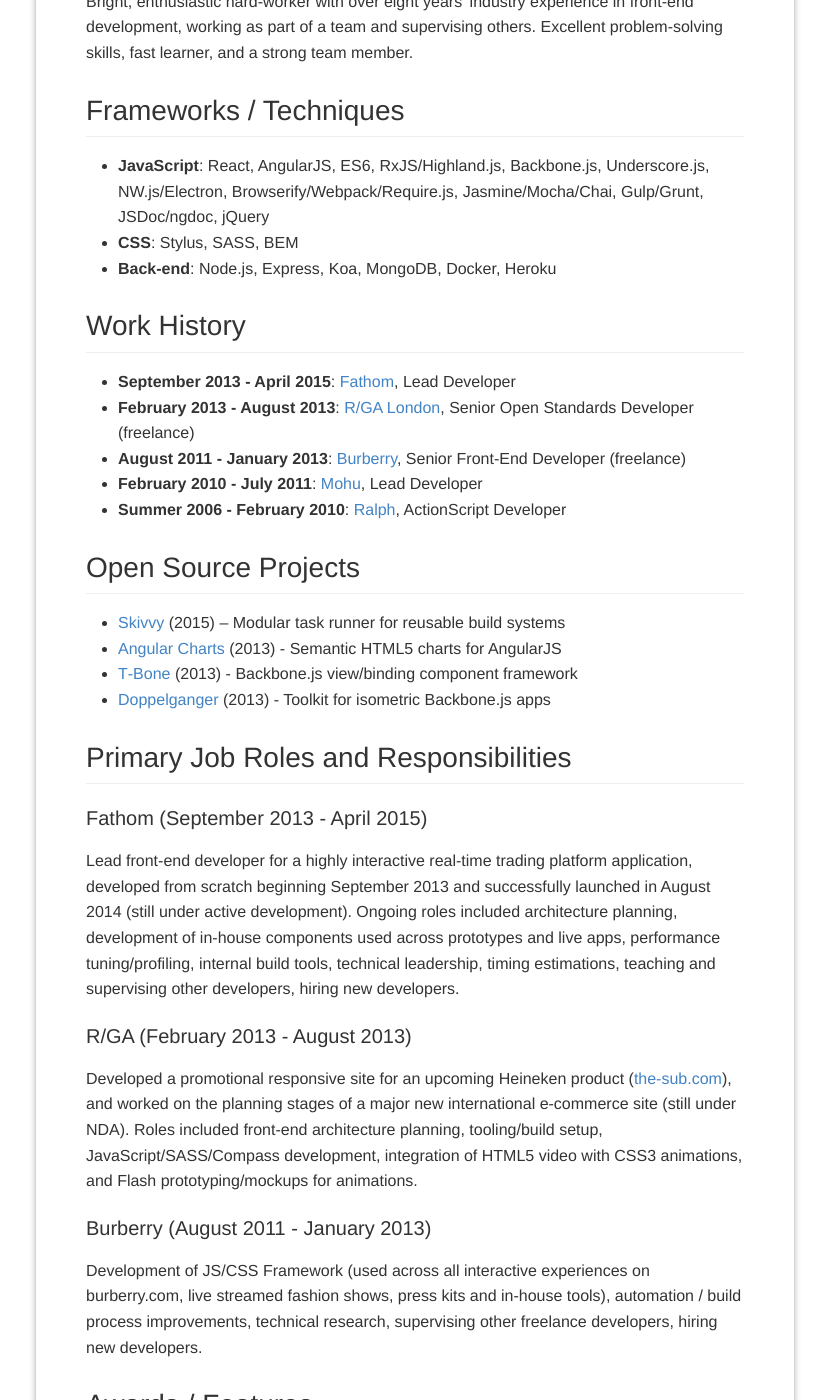
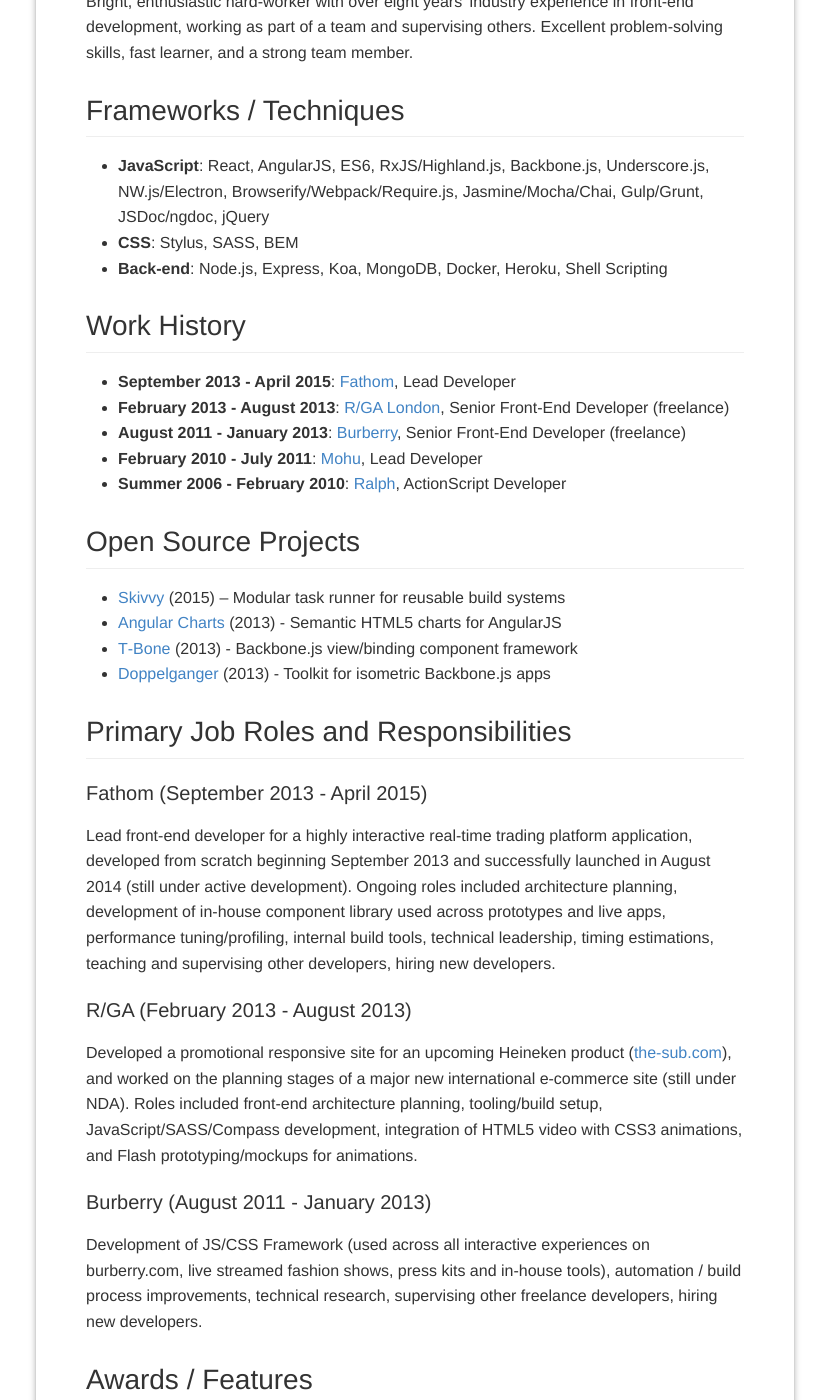
Before and after one commit to timkendrick/timkendrick.github.io, a Jekyll site: the page built from resume.html, in a window 1280 px wide and 1400 px high, scrolled down 531 px. Shown: the whole window, without its empty margins (225-1054 px from the left). Built offline with Jekyll 4.4.1, drawn with Linux system fonts in a browser that asks for light colours.

Commit message:
Resumé updates

```diff
--- a/_includes/resume.md
+++ b/_includes/resume.md
@@ -16,13 +16,13 @@
 
 - **JavaScript**: React, AngularJS, ES6, RxJS/Highland.js, Backbone.js, Underscore.js, NW.js/Electron, Browserify/Webpack/Require.js, Jasmine/Mocha/Chai, Gulp/Grunt, JSDoc/ngdoc, jQuery
 - **CSS**: Stylus, SASS, BEM
-- **Back‑end**: Node.js, Express, Koa, MongoDB, Docker, Heroku
+- **Back‑end**: Node.js, Express, Koa, MongoDB, Docker, Heroku, Shell Scripting
 
 
 ## Work History
 
 - **September 2013 - April 2015**: [Fathom](http://fathomlondon.com/), Lead Developer
-- **February 2013 - August 2013**: [R/GA London](http://rga.com/offices/london), Senior Open Standards Developer (freelance)
+- **February 2013 - August 2013**: [R/GA London](http://rga.com/offices/london), Senior Front‑End Developer (freelance)
 - **August 2011 - January 2013**: [Burberry](http://uk.burberry.com/), Senior Front‑End Developer (freelance)
 - **February 2010 - July 2011**: [Mohu](http://studiomohu.com/), Lead Developer
 - **Summer 2006 - February 2010**: [Ralph](http://ralphandco.com/), ActionScript Developer
@@ -42,7 +42,7 @@
 
 #### Fathom (September 2013 - April 2015)
 
-Lead front‑end developer for a highly interactive real‑time trading platform application, developed from scratch beginning September 2013 and successfully launched in August 2014 (still under active development). Ongoing roles included architecture planning, development of in‑house components used across prototypes and live apps, performance tuning/profiling, internal build tools, technical leadership, timing estimations, teaching and supervising other developers, hiring new developers.
+Lead front‑end developer for a highly interactive real‑time trading platform application, developed from scratch beginning September 2013 and successfully launched in August 2014 (still under active development). Ongoing roles included architecture planning, development of in‑house component library used across prototypes and live apps, performance tuning/profiling, internal build tools, technical leadership, timing estimations, teaching and supervising other developers, hiring new developers.
 
 
 #### R/GA (February 2013 - August 2013)
```
